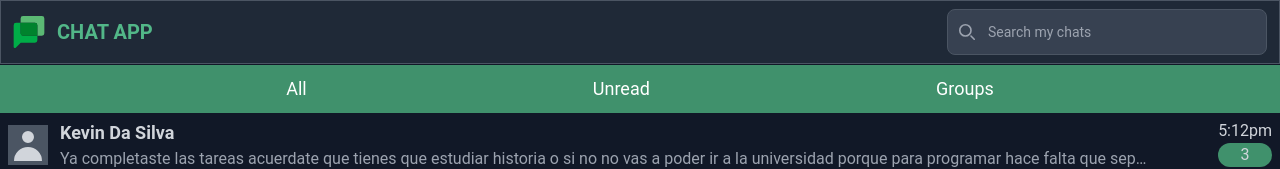
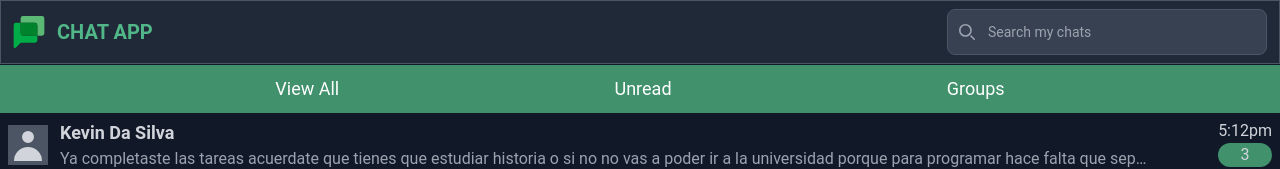
Before and after one commit to CarMi0Proggramer/Chat-App, a React (Vite) app: page /chats in a window 1280 px wide. Shown: the top 169 px of the page. Built offline with nearby package versions, Linux system fonts and the light colour scheme.

Commit message:
Master merged

```diff
--- a/src/components/Chat.tsx
+++ b/src/components/Chat.tsx
@@ -44,7 +44,7 @@ export default function Chat() {
                 <nav>
                     <ul className="w-full flex justify-evenly items-center text-white h-12 text-lg bg-green-300 dark:bg-green-600">
                         <li className="">
-                            <a href="#">All</a>
+                            <a href="#">View All</a>
                         </li>
                         <li className="">
                             <a href="#">Unread</a>
```
